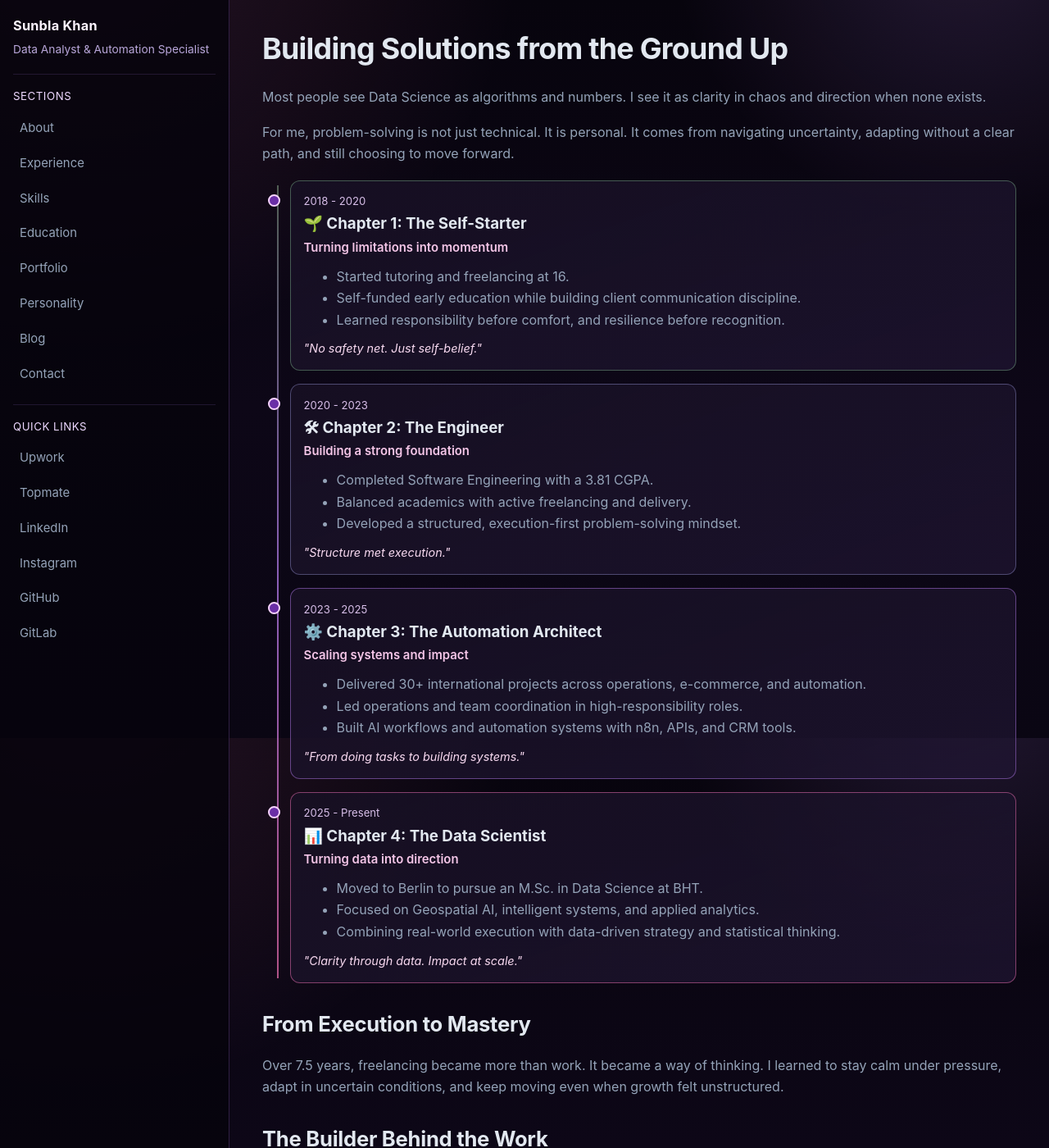
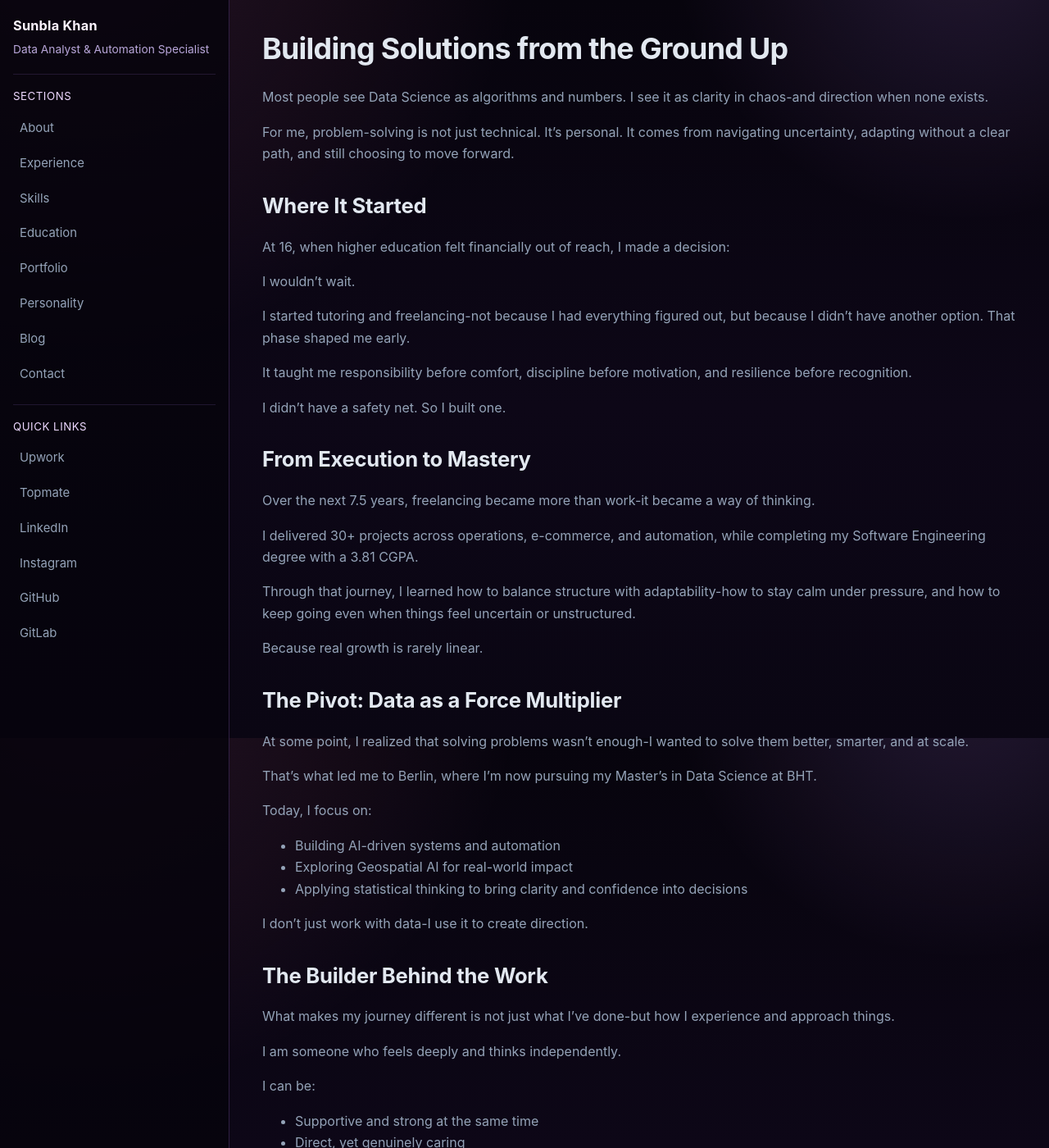
Before and after one commit to Sunblakhan/sunblakhan.github.io, a Jekyll site: the page built from aboutme.md, in a window 1280 px wide and 1400 px high. Shown: the whole window at 82% size. Built offline with Jekyll 4.4.1, drawn with Linux system fonts in a browser that asks for light colours; some of the changed text lies outside the part shown.

Commit message:
Redesign About page with a better timeline graph

```diff
--- a/aboutme.md
+++ b/aboutme.md
@@ -5,86 +5,109 @@ permalink: /aboutme/
 
 # Building Solutions from the Ground Up
 
-Most people see Data Science as algorithms and numbers. I see it as clarity in chaos and direction when none exists.
+Most people see Data Science as algorithms and numbers.
+I see it as clarity in chaos-and direction when none exists.
 
-For me, problem-solving is not just technical. It is personal. It comes from navigating uncertainty, adapting without a clear path, and still choosing to move forward.
+For me, problem-solving is not just technical. It's personal. It comes from navigating uncertainty, adapting without a clear path, and still choosing to move forward.
 
-<div class="timeline-wrap">
-  <div class="timeline-item chapter-1">
-    <p class="timeline-years">2018 - 2020</p>
-    <h3>🌱 Chapter 1: The Self-Starter</h3>
-    <p class="timeline-theme">Turning limitations into momentum</p>
-    <ul>
-      <li>Started tutoring and freelancing at 16.</li>
-      <li>Self-funded early education while building client communication discipline.</li>
-      <li>Learned responsibility before comfort, and resilience before recognition.</li>
-    </ul>
-    <p class="timeline-note">"No safety net. Just self-belief."</p>
-  </div>
+## Where It Started
 
-  <div class="timeline-item chapter-2">
-    <p class="timeline-years">2020 - 2023</p>
-    <h3>🛠 Chapter 2: The Engineer</h3>
-    <p class="timeline-theme">Building a strong foundation</p>
-    <ul>
-      <li>Completed Software Engineering with a 3.81 CGPA.</li>
-      <li>Balanced academics with active freelancing and delivery.</li>
-      <li>Developed a structured, execution-first problem-solving mindset.</li>
-    </ul>
-    <p class="timeline-note">"Structure met execution."</p>
-  </div>
+At 16, when higher education felt financially out of reach, I made a decision:
 
-  <div class="timeline-item chapter-3">
-    <p class="timeline-years">2023 - 2025</p>
-    <h3>⚙️ Chapter 3: The Automation Architect</h3>
-    <p class="timeline-theme">Scaling systems and impact</p>
-    <ul>
-      <li>Delivered 30+ international projects across operations, e-commerce, and automation.</li>
-      <li>Led operations and team coordination in high-responsibility roles.</li>
-      <li>Built AI workflows and automation systems with n8n, APIs, and CRM tools.</li>
-    </ul>
-    <p class="timeline-note">"From doing tasks to building systems."</p>
-  </div>
+I wouldn't wait.
 
-  <div class="timeline-item chapter-4">
-    <p class="timeline-years">2025 - Present</p>
-    <h3>📊 Chapter 4: The Data Scientist</h3>
-    <p class="timeline-theme">Turning data into direction</p>
-    <ul>
-      <li>Moved to Berlin to pursue an M.Sc. in Data Science at BHT.</li>
-      <li>Focused on Geospatial AI, intelligent systems, and applied analytics.</li>
-      <li>Combining real-world execution with data-driven strategy and statistical thinking.</li>
-    </ul>
-    <p class="timeline-note">"Clarity through data. Impact at scale."</p>
-  </div>
-</div>
+I started tutoring and freelancing-not because I had everything figured out, but because I didn't have another option. That phase shaped me early.
+
+It taught me responsibility before comfort, discipline before motivation, and resilience before recognition.
+
+I didn't have a safety net. So I built one.
 
 ## From Execution to Mastery
 
-Over 7.5 years, freelancing became more than work. It became a way of thinking. I learned to stay calm under pressure, adapt in uncertain conditions, and keep moving even when growth felt unstructured.
+Over the next 7.5 years, freelancing became more than work-it became a way of thinking.
+
+I delivered 30+ projects across operations, e-commerce, and automation, while completing my Software Engineering degree with a 3.81 CGPA.
+
+Through that journey, I learned how to balance structure with adaptability-how to stay calm under pressure, and how to keep going even when things feel uncertain or unstructured.
+
+Because real growth is rarely linear.
+
+## The Pivot: Data as a Force Multiplier
+
+At some point, I realized that solving problems wasn't enough-I wanted to solve them better, smarter, and at scale.
+
+That's what led me to Berlin, where I'm now pursuing my Master's in Data Science at BHT.
+
+Today, I focus on:
+
+- Building AI-driven systems and automation
+- Exploring Geospatial AI for real-world impact
+- Applying statistical thinking to bring clarity and confidence into decisions
+
+I don't just work with data-I use it to create direction.
 
 ## The Builder Behind the Work
 
-What makes my journey different is not only what I have done, but how I approach things:
+What makes my journey different is not just what I've done-but how I experience and approach things.
+
+I am someone who feels deeply and thinks independently.
+
+I can be:
 
 - Supportive and strong at the same time
 - Direct, yet genuinely caring
 - Soft in emotion, but firm in decisions
 
-I naturally take responsibility for my work and for people. I hold high standards because I believe growth requires honesty and effort.
+I naturally take responsibility-for my work, for people, and sometimes even more than I should. I hold high standards, both for myself and for others, because I believe growth requires honesty and effort.
+
+At times, I can be complex-even a little contradictory. Calm yet ambitious. Sensitive yet bold. But that balance is what allows me to connect, adapt, and keep evolving.
+
+And no matter what-
+I stay determined to build something meaningful.
 
 ## Beyond Work
 
-Beyond work, I am driven by human impact. I especially care about supporting girls and students who are trying to build a future in difficult environments.
+Beyond work, what drives me most is human impact.
 
-Through 1:1 guidance, I help with direction, confidence, and practical decisions in education and career growth.
+I am deeply sensitive to struggle-especially when I see girls trying to build a future in environments where opportunities are limited and expectations are restrictive. Coming from a place where breaking norms is not easy, I understand that journey closely.
 
-I also enjoy:
+That's why I offer 1:1 guidance and support, helping students-especially girls-move forward in their education and careers. Not just with advice, but with belief, direction, and real conversations.
+
+Because sometimes, what people need most is someone who understands-and doesn't let them give up.
+
+I'm also someone who finds joy in exploring life beyond work:
 
 - Cycling and hiking
-- Traveling and learning through cultures
-- Language learning (currently German B1/B2)
+- Traveling and experiencing different cultures
+- Learning new languages (currently German B1/B2)
 
-I carry a deep love for animals. I had a cat named Honey, who was part of my life for two years. Losing her this year reminded me how meaningful small connections can be.
+And quietly, I carry a deep love for animals.
 
-<p class="timeline-note">Breaking norms was not a choice. It was a necessity.</p>
+I had a cat named Honey. She was part of my life for two years-more like family than a pet. Losing her this year left a space that still feels heavy. It reminded me how deeply I can care, and how important those small, meaningful connections really are.
+
+## Evolution Timeline
+
+<p class="meta">A concise snapshot of how my journey evolved from self-start to data-driven impact.</p>
+
+<div class="evolution-strip">
+  <div class="evolution-node">
+    <p class="evolution-year">2018-2020</p>
+    <h3>🌱 Self-Starter</h3>
+    <p>No safety net. Just self-belief.</p>
+  </div>
+  <div class="evolution-node">
+    <p class="evolution-year">2020-2023</p>
+    <h3>🛠 Engineer</h3>
+    <p>Structure met execution.</p>
+  </div>
+  <div class="evolution-node">
+    <p class="evolution-year">2023-2025</p>
+    <h3>⚙️ Automation Architect</h3>
+    <p>From doing tasks to building systems.</p>
+  </div>
+  <div class="evolution-node">
+    <p class="evolution-year">2025-Present</p>
+    <h3>📊 Data Scientist</h3>
+    <p>Clarity through data. Impact at scale.</p>
+  </div>
+</div>
--- a/assets/css/style.css
+++ b/assets/css/style.css
@@ -674,6 +674,79 @@ label {
   border-color: rgba(244, 114, 182, 0.5);
 }
 
+.evolution-strip {
+  margin-top: 0.85rem;
+  display: grid;
+  grid-template-columns: repeat(4, minmax(0, 1fr));
+  gap: 0.85rem;
+  position: relative;
+}
+
+.evolution-strip::before {
+  content: "";
+  position: absolute;
+  left: 4%;
+  right: 4%;
+  top: 38px;
+  height: 2px;
+  background: linear-gradient(90deg, rgba(156, 230, 165, 0.55), rgba(192, 132, 252, 0.72), rgba(244, 114, 182, 0.72));
+  z-index: 0;
+}
+
+.evolution-node {
+  position: relative;
+  z-index: 1;
+  border: 1px solid var(--line);
+  border-radius: 12px;
+  padding: 0.78rem;
+  background: linear-gradient(160deg, rgba(23, 16, 35, 0.92), rgba(32, 22, 51, 0.75));
+}
+
+.evolution-node::before {
+  content: "";
+  position: absolute;
+  top: 30px;
+  left: 50%;
+  transform: translateX(-50%);
+  width: 10px;
+  height: 10px;
+  border-radius: 50%;
+  border: 2px solid #f8d4ff;
+  background: #7f3fb1;
+}
+
+.evolution-year {
+  margin: 0 0 0.3rem;
+  font-size: 0.78rem;
+  color: #d7bee8;
+}
+
+.evolution-node h3 {
+  margin: 0.2rem 0 0.35rem;
+  font-size: 0.92rem;
+}
+
+.evolution-node p {
+  margin: 0;
+  font-size: 0.86rem;
+}
+
+@media (max-width: 980px) {
+  .evolution-strip {
+    grid-template-columns: 1fr 1fr;
+  }
+}
+
+@media (max-width: 620px) {
+  .evolution-strip {
+    grid-template-columns: 1fr;
+  }
+
+  .evolution-strip::before {
+    display: none;
+  }
+}
+
 .skill-row {
   margin-top: 0.6rem;
   display: flex;
```
